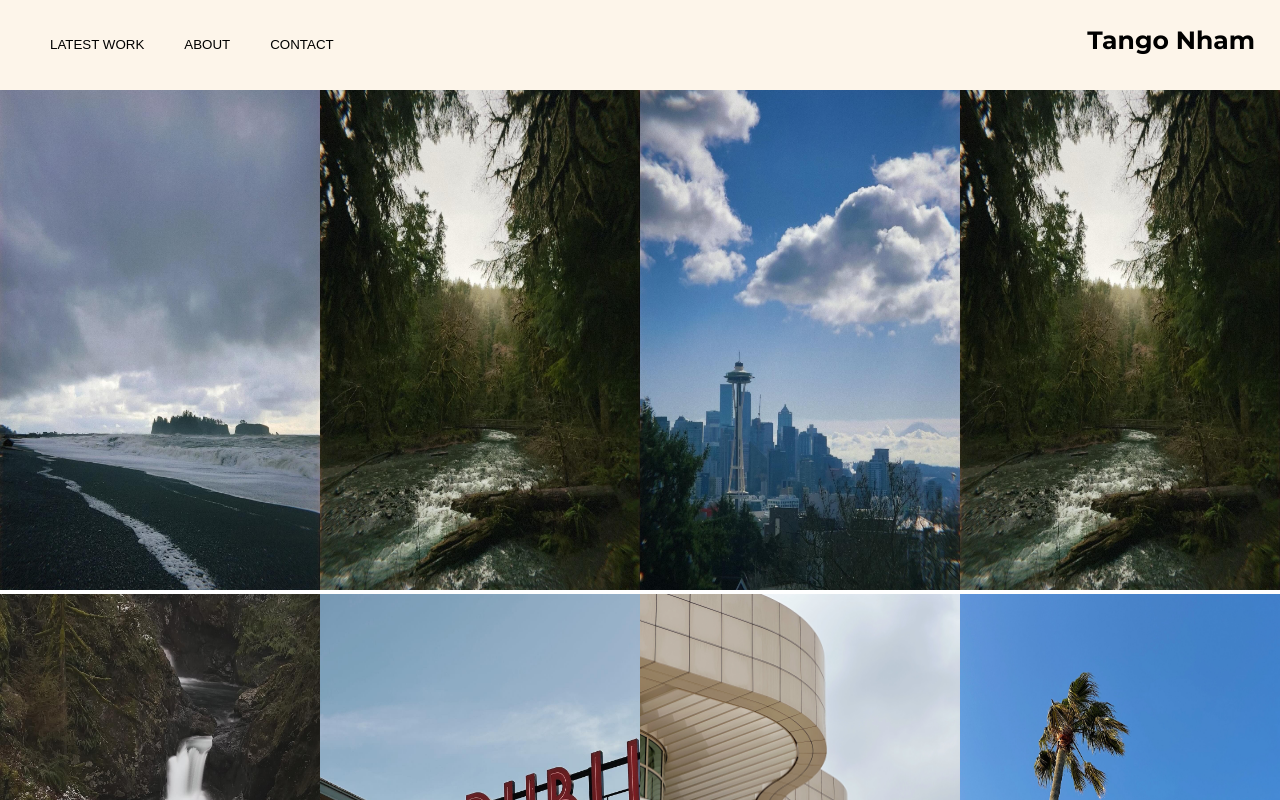
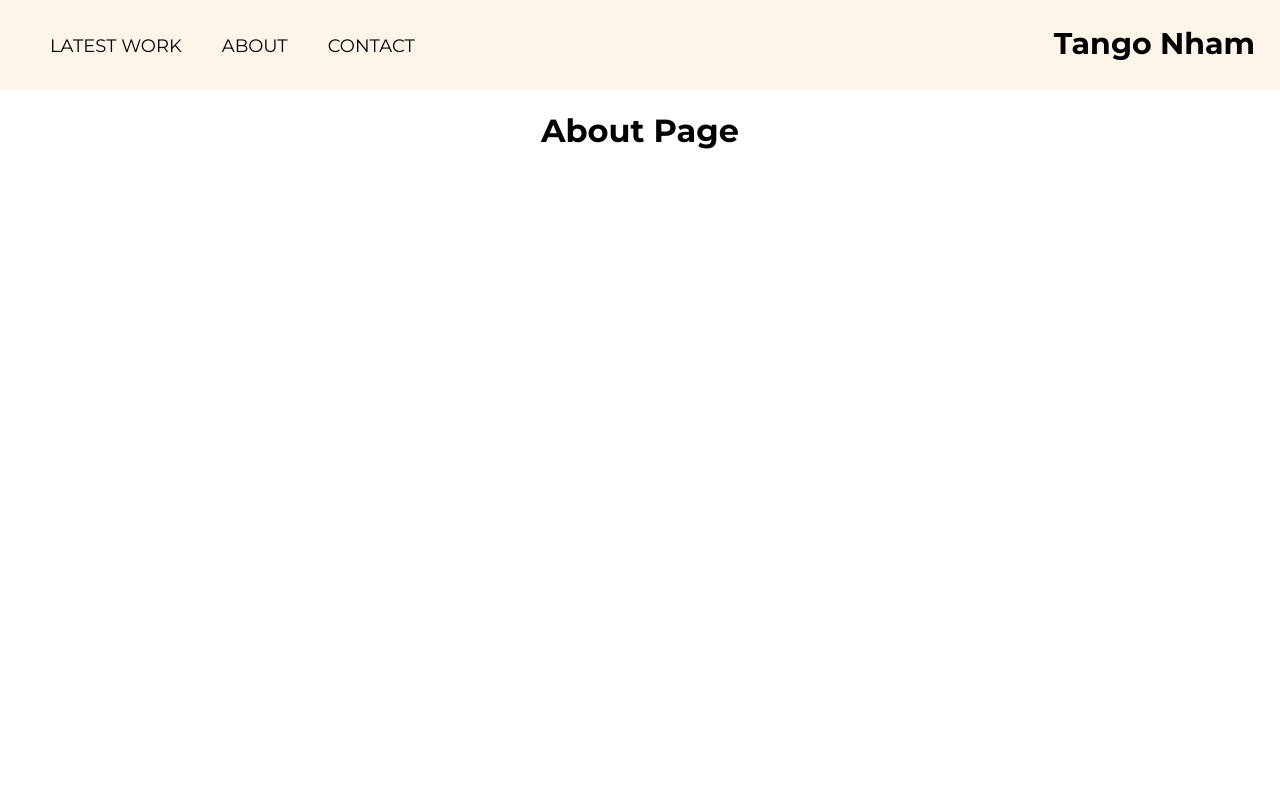
Before and after one commit to TangoCode99/react-practice, a React (Create React App) app: page /about in a window 1280 px wide. Shown: the top 800 px of the page. Built offline with nearby package versions, Linux system fonts and the light colour scheme.

Commit message:
Working navbar

```diff
--- a/src/App.js
+++ b/src/App.js
@@ -1,13 +1,20 @@
 import React from 'react';
-import './App.css';
+import { Route, Routes } from 'react-router-dom';
 import Header from './components/header';
 import PhotoGallery from './components/photo-gallery';
+import About from './components/about';
+import Contact from './components/contact';
+import './App.css';
 
 function App() {
   return (
     <div className="App">
-      <Header/>
-      <PhotoGallery/>
+      <Header />
+      <Routes >
+        <Route path="/" element={<PhotoGallery/>}></Route>
+        <Route path="/about" element={<About/>}></Route>
+        <Route path="/contact" element={<Contact/>}></Route>
+      </Routes>
     </div>
   );
 }
--- /dev/null
+++ b/src/components/about.jsx
@@ -0,0 +1,7 @@
+import React from "react";
+
+export default function About() {
+    return(
+        <h1>About Page</h1>
+    );
+};
--- /dev/null
+++ b/src/components/contact.jsx
@@ -0,0 +1,7 @@
+import React from "react";
+
+export default function Contact() {
+    return (
+        <h1>Contact Page</h1>
+    );
+};
--- /dev/null
+++ b/src/components/error.jsx
@@ -0,0 +1,8 @@
+import React from "react";
+
+export default function ErrorPage() {
+    return (
+        <h1>Not found!</h1>
+    )
+
+};
--- a/src/components/header.css
+++ b/src/components/header.css
@@ -1,7 +1,7 @@
 .app-header {
     background-color: rgb(253, 245, 234);
     color: black;
-    font-size: 25px;
+    font-size: 18px;
 }
 
 #navbar {
@@ -20,20 +20,27 @@ ul {
     width: 100%;
 }
 
-.app-header button {
+.app-header li {
+    text-decoration: none;
     text-transform: uppercase;
     margin: 0px 10px;
     padding: 10px 0px;
     background-color: rgb(253, 245, 234);
 }
 
-.app-header button:hover {
+.app-header li:hover {
     border-bottom: 0.5px solid black;
     border-top: 0.5px solid black;
     transition: 0.25s ease;
 }
 
+a:-webkit-any-link {
+    text-decoration: none;
+    color: black;
+}
+
 .app-name {
+    font-size: 30px;
     font-weight: bold;
     margin: 25px;
     text-align: center;
--- a/src/components/header.jsx
+++ b/src/components/header.jsx
@@ -1,4 +1,5 @@
 import React from "react";
+import { Link } from "react-router-dom";
 import "./header.css";
 
 export default function Header() {
@@ -8,9 +9,9 @@ export default function Header() {
                 <div id="wrapper">
                     <nav>
                         <ul>
-                            <li><button className="btn">Latest Work</button></li>
-                            <li><button className="btn">About</button></li>
-                            <li><button className="btn">Contact</button></li>
+                            <li><Link to="/">Latest Work</Link></li>
+                            <li><Link to="/about">About</Link></li>
+                            <li><Link to="/contact">Contact</Link></li>
                         </ul>
                     </nav>
                 </div>
--- a/src/index.js
+++ b/src/index.js
@@ -1,13 +1,35 @@
 import React from 'react';
 import ReactDOM from 'react-dom/client';
+import { createBrowserRouter, RouterProvider } from 'react-router-dom';
+import App from './App';
+import About from './components/about';
+import Contact from './components/contact';
+import ErrorPage from './components/error';
+import reportWebVitals from './reportWebVitals';
 import './index.css';
-import App from './App';
-import reportWebVitals from './reportWebVitals';
+
+const router = createBrowserRouter([
+  {
+    path: '/',
+    element: <App />,
+    errorElement: <ErrorPage />,
+    children: [
+      {
+        path: '/about',
+        element: <About />
+      },
+      {
+        path: '/contact',
+        element: <Contact/>
+      }
+    ]
+  },
+]);
 
 const root = ReactDOM.createRoot(document.getElementById('root'));
 root.render(
   <React.StrictMode>
-    <App />
+    <RouterProvider router={router} />
   </React.StrictMode>
 );
 
```
